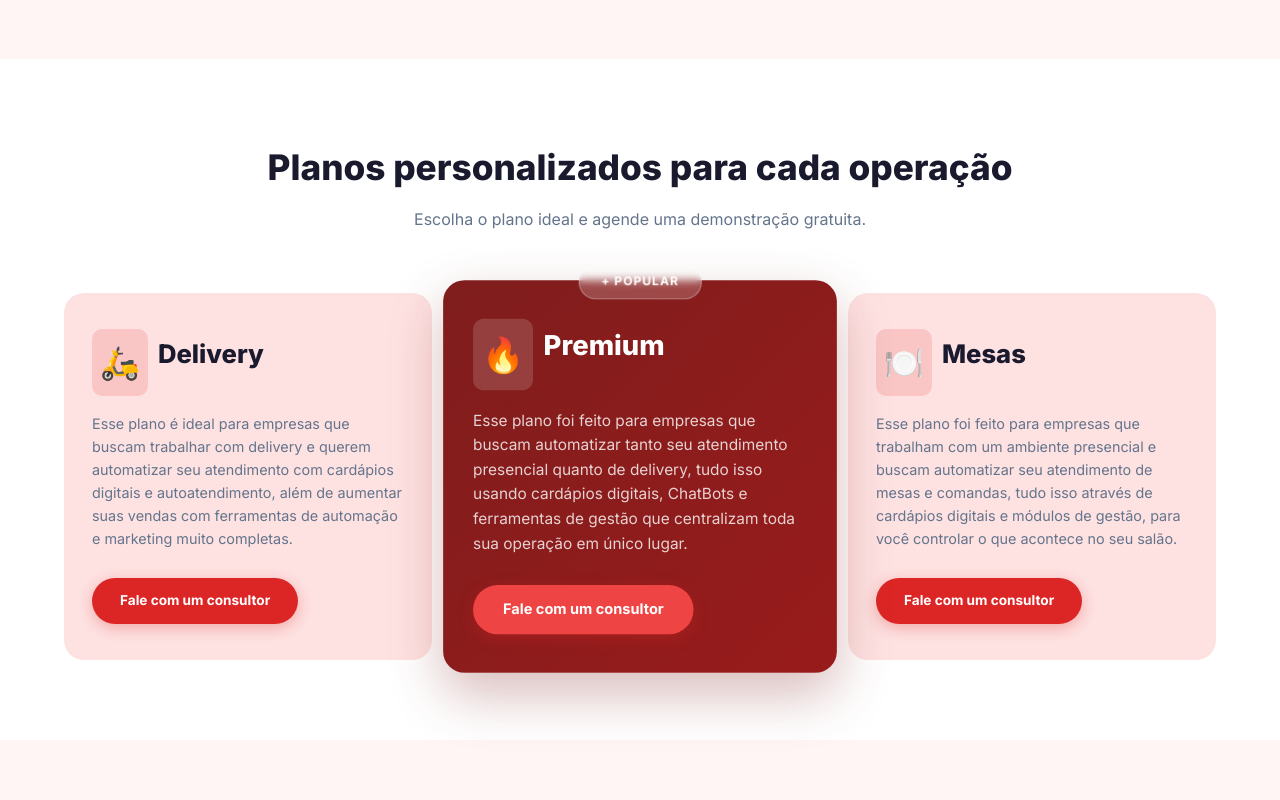
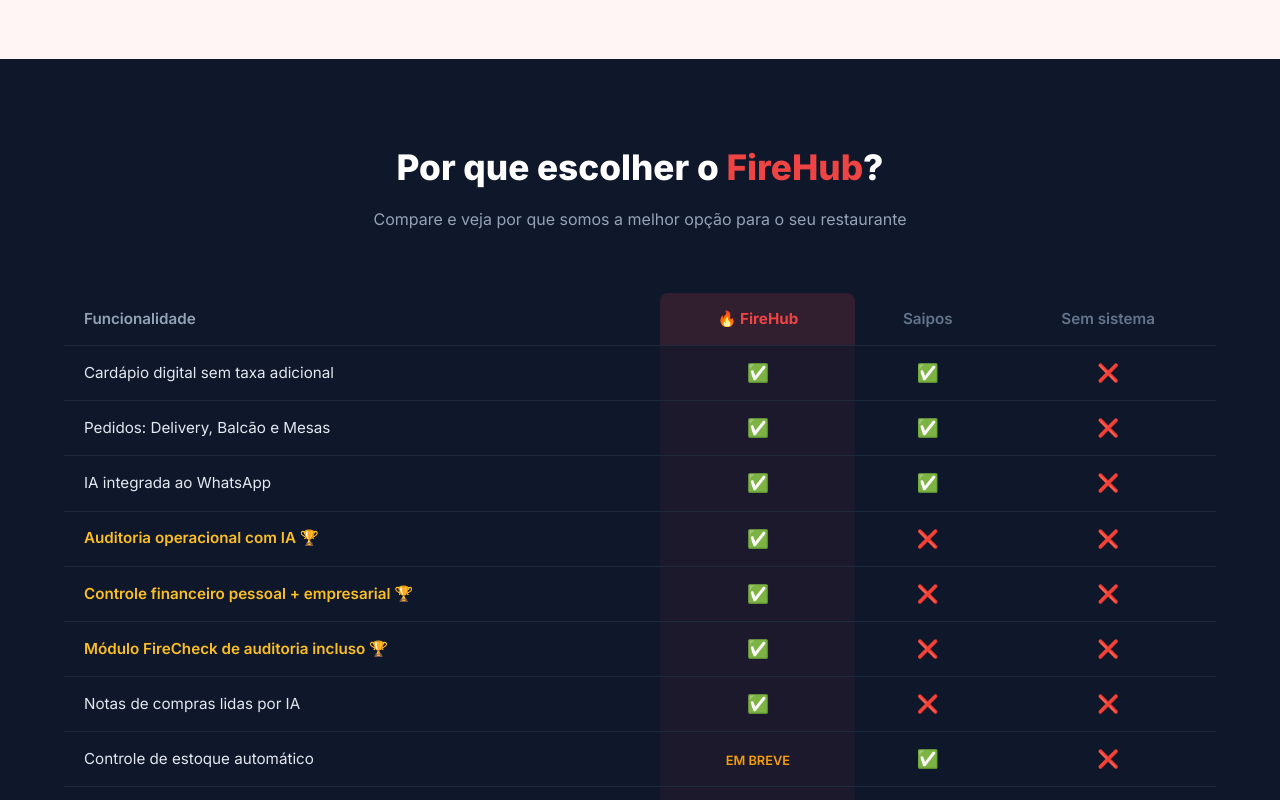
Before and after one commit to douglasmorett/hakim-portal, a Next.js app: page /firehub in a window 1280 px wide. Shown: the part 2440-3240 px from the top of the page. Built offline with nearby package versions, Linux system fonts and the light colour scheme.

Commit message:
FEAT: Tabela comparativa FireHub vs Saipos na landing page

```diff
--- a/src/app/firehub/page.tsx
+++ b/src/app/firehub/page.tsx
@@ -266,6 +266,60 @@
         </div>
       </section>
 
+      {/* TABELA COMPARATIVA */}
+      <section className="fh-section" style={{ background: "#0f172a" }}>
+        <div className="fh-container">
+          <div className="fh-section-title">
+            <h2 style={{ color: "#fff" }}>Por que escolher o <span style={{ color: "#EF4444" }}>FireHub</span>?</h2>
+            <p style={{ color: "#94a3b8" }}>Compare e veja por que somos a melhor opção para o seu restaurante</p>
+          </div>
+          <div style={{ overflowX: "auto" }}>
+            <table style={{ width: "100%", borderCollapse: "collapse", fontSize: "0.95rem", minWidth: "600px" }}>
+              <thead>
+                <tr>
+                  <th style={{ padding: "14px 20px", textAlign: "left", color: "#94a3b8", fontWeight: 600, borderBottom: "1px solid #1e293b" }}>Funcionalidade</th>
+                  <th style={{ padding: "14px 20px", textAlign: "center", background: "rgba(239,68,68,0.15)", color: "#EF4444", fontWeight: 700, borderBottom: "1px solid #1e293b", borderRadius: "8px 8px 0 0" }}>🔥 FireHub</th>
+                  <th style={{ padding: "14px 20px", textAlign: "center", color: "#64748b", fontWeight: 600, borderBottom: "1px solid #1e293b" }}>Saipos</th>
+                  <th style={{ padding: "14px 20px", textAlign: "center", color: "#64748b", fontWeight: 600, borderBottom: "1px solid #1e293b" }}>Sem sistema</th>
+                </tr>
+              </thead>
+              <tbody>
+                {[
+                  ["Cardápio digital sem taxa adicional", "✅", "✅", "❌"],
+                  ["Pedidos: Delivery, Balcão e Mesas", "✅", "✅", "❌"],
+                  ["IA integrada ao WhatsApp", "✅", "✅", "❌"],
+                  ["Auditoria operacional com IA 🏆", "✅", "❌", "❌"],
+                  ["Controle financeiro pessoal + empresarial 🏆", "✅", "❌", "❌"],
+                  ["Módulo FireCheck de auditoria incluso 🏆", "✅", "❌", "❌"],
+                  ["Notas de compras lidas por IA", "✅", "❌", "❌"],
+                  ["Controle de estoque automático", "Em breve", "✅", "❌"],
+                  ["CMV automático", "Em breve", "✅", "❌"],
+                  ["Integração iFood / Rappi", "Em breve", "✅", "❌"],
+                  ["App para garçom", "Em breve", "✅", "❌"],
+                  ["Roteirização de entregas", "Em breve", "✅", "❌"],
+                ].map(([feat, fh, saipos, sem], i) => (
+                  <tr key={i} style={{ borderBottom: "1px solid #1e293b" }}>
+                    <td style={{ padding: "13px 20px", color: feat.includes("🏆") ? "#fbbf24" : "#e2e8f0", fontWeight: feat.includes("🏆") ? 600 : 400 }}>{feat}</td>
+                    <td style={{ padding: "13px 20px", textAlign: "center", background: "rgba(239,68,68,0.05)", fontSize: "1.1rem" }}>
+                      {fh === "✅" ? <span style={{ color: "#22c55e" }}>✅</span> : fh === "❌" ? <span style={{ color: "#ef4444" }}>❌</span> : <span style={{ color: "#f59e0b", fontSize: "0.8rem", fontWeight: 600 }}>EM BREVE</span>}
+                    </td>
+                    <td style={{ padding: "13px 20px", textAlign: "center", fontSize: "1.1rem" }}>
+                      {saipos === "✅" ? <span style={{ color: "#22c55e" }}>✅</span> : <span style={{ color: "#ef4444" }}>❌</span>}
+                    </td>
+                    <td style={{ padding: "13px 20px", textAlign: "center", fontSize: "1.1rem" }}>
+                      {sem === "✅" ? <span style={{ color: "#22c55e" }}>✅</span> : <span style={{ color: "#ef4444" }}>❌</span>}
+                    </td>
+                  </tr>
+                ))}
+              </tbody>
+            </table>
+          </div>
+          <p style={{ textAlign: "center", color: "#64748b", fontSize: "0.85rem", marginTop: "16px" }}>
+            🏆 Funcionalidades exclusivas do FireHub que nenhum concorrente oferece
+          </p>
+        </div>
+      </section>
+
       {/* PLANS */}
       <section className="fh-section" id="planos">
         <div className="fh-container">
```
